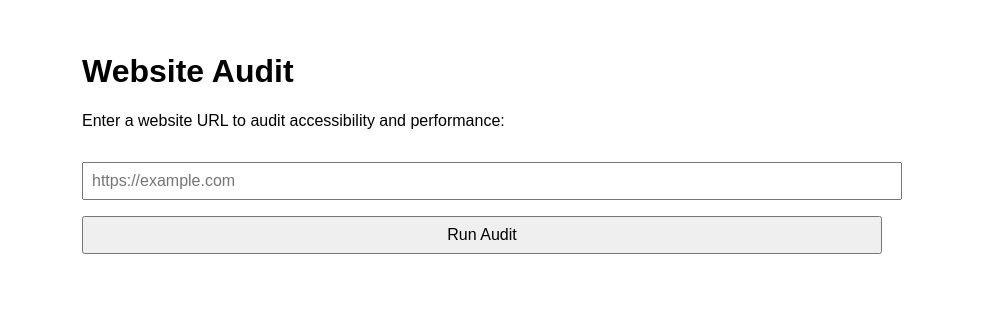
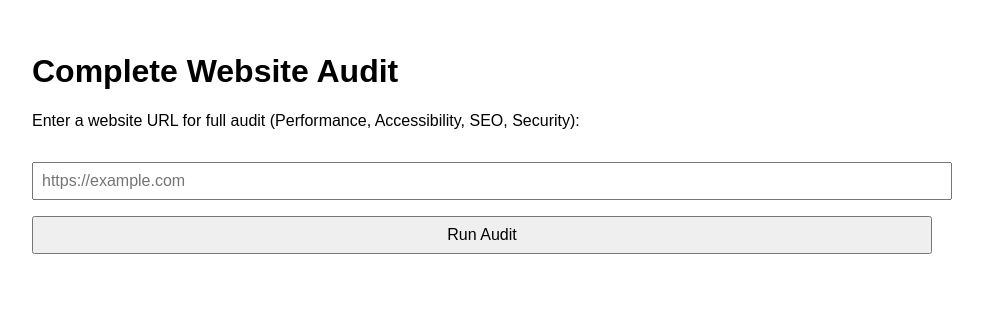
Before and after one commit to ClaySchmidt00/website-audit-saas, a website: page public/index.html in a window 1280 px wide. Shown: the whole page, without its empty margins (158-1141 px from the left). Drawn offline with Linux system fonts and the light colour scheme.

Commit message:
Update index.html

```diff
--- a/public/index.html
+++ b/public/index.html
@@ -2,16 +2,16 @@
 <html lang="en">
 <head>
 <meta charset="UTF-8">
-  <title>Website Audit SaaS</title>
+<title>Complete Web Audit SaaS</title>
 <style>
-    body { font-family: Arial, sans-serif; max-width: 800px; margin: auto; padding: 2rem; }
+body { font-family: Arial, sans-serif; max-width: 900px; margin: auto; padding: 2rem; }
 input, button { padding: 0.5rem; font-size: 1rem; margin-top: 1rem; width: 100%; }
 #result { margin-top: 2rem; white-space: pre-wrap; }
 </style>
 </head>
 <body>
-  <h1>Website Audit</h1>
-  <p>Enter a website URL to audit accessibility and performance:</p>
+<h1>Complete Website Audit</h1>
+<p>Enter a website URL for full audit (Performance, Accessibility, SEO, Security):</p>
 <input id="url" type="text" placeholder="https://example.com" />
 <button onclick="runAudit()">Run Audit</button>
 <div id="result"></div>
@@ -19,7 +19,7 @@
 <script>
 async function runAudit() {
   const url = document.getElementById("url").value;
-      document.getElementById("result").innerText = "⏳ Running audit... This may take 30-90 seconds on free tier.";
+  document.getElementById("result").innerText = "⏳ Running full audit... This may take 30–60 seconds.";
   try {
     const res = await fetch("/audit", {
       method: "POST",
```
Lines whose indentation alone changed are shown as unchanged.
